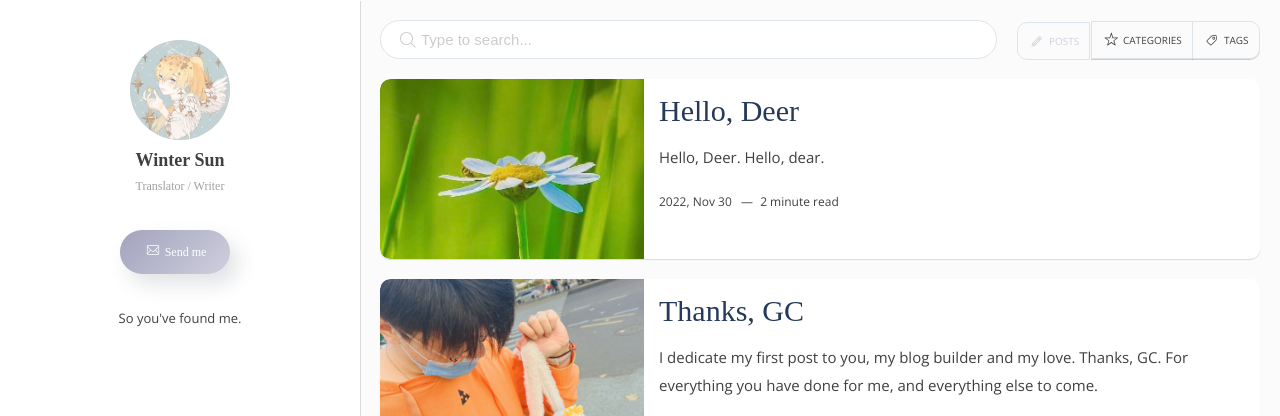
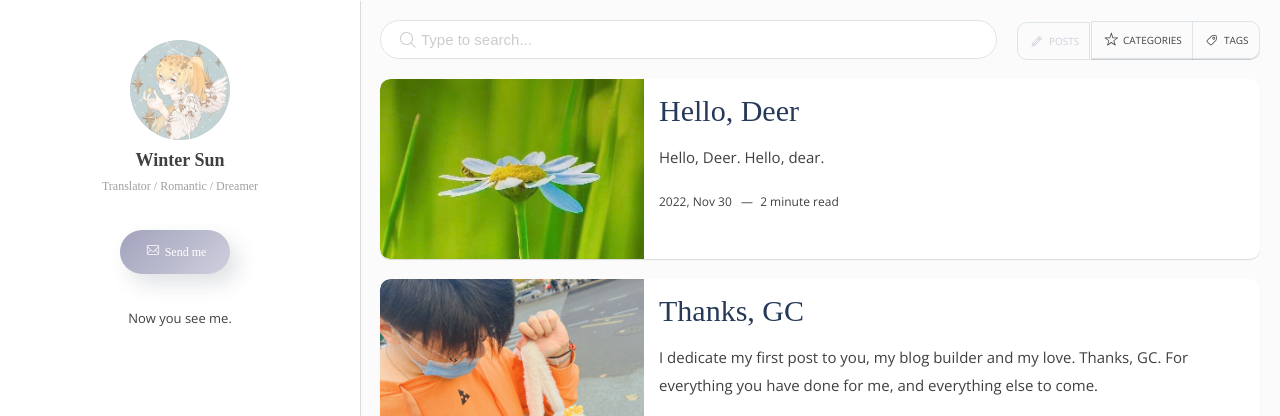
Before and after one commit to DXWinterSun/DXWinterSun.github.io, a Jekyll site: the page built from index.html, in a window 1280 px wide. Shown: the top 416 px of the page. Built offline with Jekyll 4.4.1, drawn with Linux system fonts in a browser that asks for light colours; some web fonts are replaced; the list of posts is cut into pages by our own code.

Commit message:
Update _config.yml

```diff
--- a/_config.yml
+++ b/_config.yml
@@ -6,11 +6,11 @@ url: "wintersun.zone" # the base hostname & protocol for your site, e.g. http://
 # Author
 author-name:    Winter Sun
 author-image:   头像.jpg
-author-job:     Translator / Writer
+author-job:     Translator / Romantic / Dreamer
 author-email:   winterzhangyixuan@qq.com # Add your email for contant form.
 author-weibo:   https://weibo.com/wintersunzhang
 author-bilibili:   https://space.bilibili.com/185894171
-about-author:   So you've found me.
+about-author:   Now you see me.
 
 # Social settings
 social-twitter:
```
